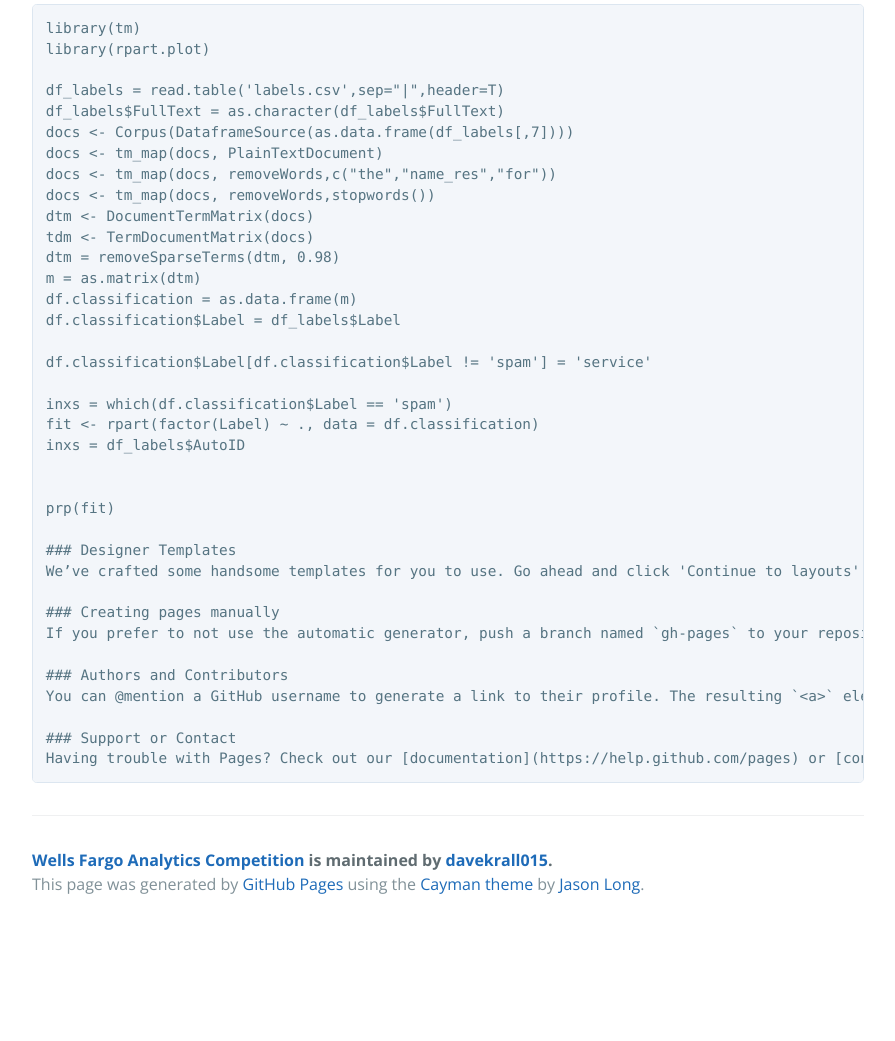
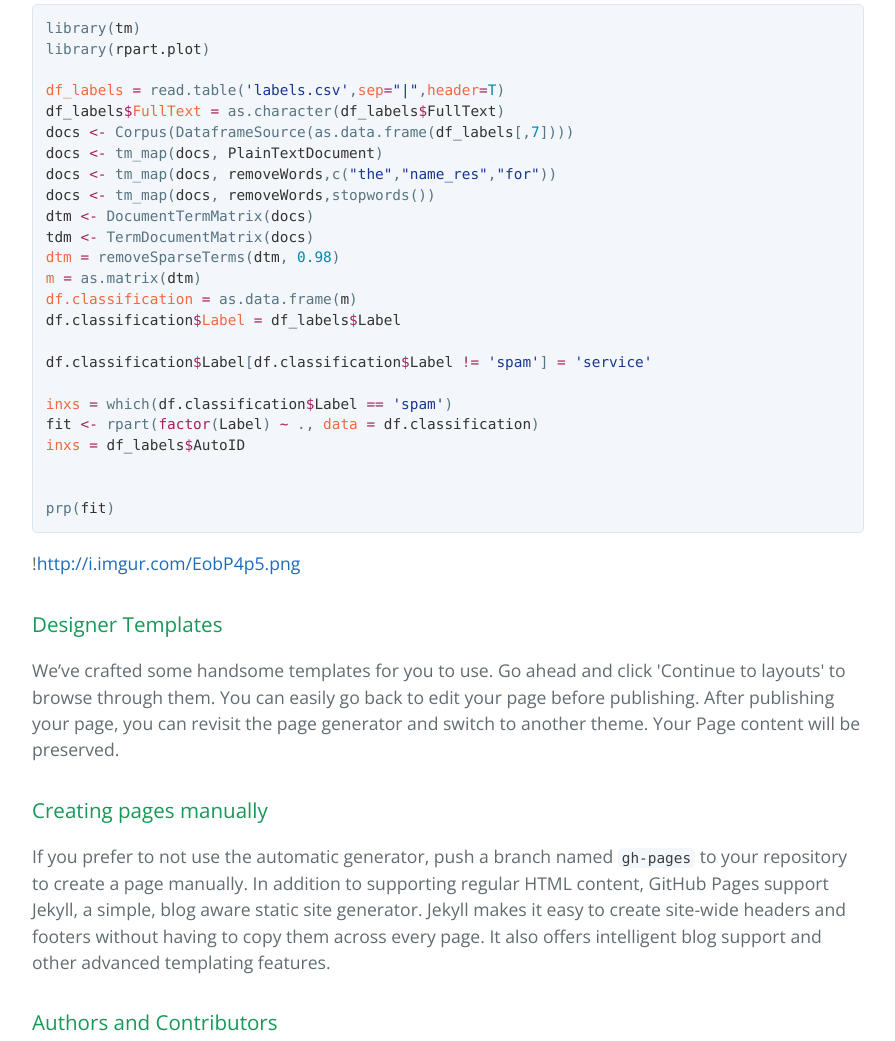
Before and after one commit to davekrall015/Wells-Fargo-Analytics-Competition, a plain HTML site: page index.html in a window 1280 px wide. Shown: the part 855-1896 px from the top of the page, without its empty margins (192-1087 px from the left). Before the commit the page ends 1783 px from the top, so only its background shows below. Drawn offline with nearby package versions, Linux system fonts and the light colour scheme.

Commit message:
Create gh-pages branch via GitHub

```diff
--- a/index.html
+++ b/index.html
@@ -25,43 +25,52 @@ This automatic page generator is the easiest way to create beautiful pages for a
 <h3>
 <a id="classifiers" class="anchor" href="#classifiers" aria-hidden="true"><span class="octicon octicon-link"></span></a>Classifiers</h3>
 
-<pre><code>library(tm)
-library(rpart.plot)
+<div class="highlight highlight-source-r"><pre>library(<span class="pl-smi">tm</span>)
+library(<span class="pl-smi">rpart.plot</span>)
 
-df_labels = read.table('labels.csv',sep="|",header=T)
-df_labels$FullText = as.character(df_labels$FullText)
-docs &lt;- Corpus(DataframeSource(as.data.frame(df_labels[,7])))
-docs &lt;- tm_map(docs, PlainTextDocument)
-docs &lt;- tm_map(docs, removeWords,c("the","name_res","for"))
-docs &lt;- tm_map(docs, removeWords,stopwords())
-dtm &lt;- DocumentTermMatrix(docs)
-tdm &lt;- TermDocumentMatrix(docs)
-dtm = removeSparseTerms(dtm, 0.98)
-m = as.matrix(dtm)
-df.classification = as.data.frame(m)
-df.classification$Label = df_labels$Label
+<span class="pl-v">df_labels</span> <span class="pl-k">=</span> read.table(<span class="pl-s"><span class="pl-pds">'</span>labels.csv<span class="pl-pds">'</span></span>,<span class="pl-v">sep</span><span class="pl-k">=</span><span class="pl-s"><span class="pl-pds">"</span>|<span class="pl-pds">"</span></span>,<span class="pl-v">header</span><span class="pl-k">=</span><span class="pl-c1">T</span>)
+<span class="pl-smi">df_labels</span><span class="pl-k">$</span><span class="pl-v">FullText</span> <span class="pl-k">=</span> as.character(<span class="pl-smi">df_labels</span><span class="pl-k">$</span><span class="pl-smi">FullText</span>)
+<span class="pl-smi">docs</span> <span class="pl-k">&lt;-</span> Corpus(DataframeSource(as.data.frame(<span class="pl-smi">df_labels</span>[,<span class="pl-c1">7</span>])))
+<span class="pl-smi">docs</span> <span class="pl-k">&lt;-</span> tm_map(<span class="pl-smi">docs</span>, <span class="pl-smi">PlainTextDocument</span>)
+<span class="pl-smi">docs</span> <span class="pl-k">&lt;-</span> tm_map(<span class="pl-smi">docs</span>, <span class="pl-smi">removeWords</span>,c(<span class="pl-s"><span class="pl-pds">"</span>the<span class="pl-pds">"</span></span>,<span class="pl-s"><span class="pl-pds">"</span>name_res<span class="pl-pds">"</span></span>,<span class="pl-s"><span class="pl-pds">"</span>for<span class="pl-pds">"</span></span>))
+<span class="pl-smi">docs</span> <span class="pl-k">&lt;-</span> tm_map(<span class="pl-smi">docs</span>, <span class="pl-smi">removeWords</span>,stopwords())
+<span class="pl-smi">dtm</span> <span class="pl-k">&lt;-</span> DocumentTermMatrix(<span class="pl-smi">docs</span>)
+<span class="pl-smi">tdm</span> <span class="pl-k">&lt;-</span> TermDocumentMatrix(<span class="pl-smi">docs</span>)
+<span class="pl-v">dtm</span> <span class="pl-k">=</span> removeSparseTerms(<span class="pl-smi">dtm</span>, <span class="pl-c1">0.98</span>)
+<span class="pl-v">m</span> <span class="pl-k">=</span> as.matrix(<span class="pl-smi">dtm</span>)
+<span class="pl-v">df.classification</span> <span class="pl-k">=</span> as.data.frame(<span class="pl-smi">m</span>)
+<span class="pl-smi">df.classification</span><span class="pl-k">$</span><span class="pl-v">Label</span> <span class="pl-k">=</span> <span class="pl-smi">df_labels</span><span class="pl-k">$</span><span class="pl-smi">Label</span>
 
-df.classification$Label[df.classification$Label != 'spam'] = 'service'
+<span class="pl-smi">df.classification</span><span class="pl-k">$</span><span class="pl-smi">Label</span>[<span class="pl-smi">df.classification</span><span class="pl-k">$</span><span class="pl-smi">Label</span> <span class="pl-k">!=</span> <span class="pl-s"><span class="pl-pds">'</span>spam<span class="pl-pds">'</span></span>] <span class="pl-k">=</span> <span class="pl-s"><span class="pl-pds">'</span>service<span class="pl-pds">'</span></span>
 
-inxs = which(df.classification$Label == 'spam')
-fit &lt;- rpart(factor(Label) ~ ., data = df.classification)
-inxs = df_labels$AutoID
+<span class="pl-v">inxs</span> <span class="pl-k">=</span> which(<span class="pl-smi">df.classification</span><span class="pl-k">$</span><span class="pl-smi">Label</span> <span class="pl-k">==</span> <span class="pl-s"><span class="pl-pds">'</span>spam<span class="pl-pds">'</span></span>)
+<span class="pl-smi">fit</span> <span class="pl-k">&lt;-</span> rpart(<span class="pl-k">factor</span>(<span class="pl-smi">Label</span>) <span class="pl-k">~</span> ., <span class="pl-v">data</span> <span class="pl-k">=</span> <span class="pl-smi">df.classification</span>)
+<span class="pl-v">inxs</span> <span class="pl-k">=</span> <span class="pl-smi">df_labels</span><span class="pl-k">$</span><span class="pl-smi">AutoID</span>
 
 
-prp(fit)
+prp(<span class="pl-smi">fit</span>)</pre></div>
 
-### Designer Templates
-We’ve crafted some handsome templates for you to use. Go ahead and click 'Continue to layouts' to browse through them. You can easily go back to edit your page before publishing. After publishing your page, you can revisit the page generator and switch to another theme. Your Page content will be preserved.
+<p>!<a href="http://i.imgur.com/EobP4p5.png">http://i.imgur.com/EobP4p5.png</a></p>
 
-### Creating pages manually
-If you prefer to not use the automatic generator, push a branch named `gh-pages` to your repository to create a page manually. In addition to supporting regular HTML content, GitHub Pages support Jekyll, a simple, blog aware static site generator. Jekyll makes it easy to create site-wide headers and footers without having to copy them across every page. It also offers intelligent blog support and other advanced templating features.
+<h3>
+<a id="designer-templates" class="anchor" href="#designer-templates" aria-hidden="true"><span class="octicon octicon-link"></span></a>Designer Templates</h3>
 
-### Authors and Contributors
-You can @mention a GitHub username to generate a link to their profile. The resulting `&lt;a&gt;` element will link to the contributor’s GitHub Profile. For example: In 2007, Chris Wanstrath (@defunkt), PJ Hyett (@pjhyett), and Tom Preston-Werner (@mojombo) founded GitHub.
+<p>We’ve crafted some handsome templates for you to use. Go ahead and click 'Continue to layouts' to browse through them. You can easily go back to edit your page before publishing. After publishing your page, you can revisit the page generator and switch to another theme. Your Page content will be preserved.</p>
 
-### Support or Contact
-Having trouble with Pages? Check out our [documentation](https://help.github.com/pages) or [contact support](https://github.com/contact) and we’ll help you sort it out.
-</code></pre>
+<h3>
+<a id="creating-pages-manually" class="anchor" href="#creating-pages-manually" aria-hidden="true"><span class="octicon octicon-link"></span></a>Creating pages manually</h3>
+
+<p>If you prefer to not use the automatic generator, push a branch named <code>gh-pages</code> to your repository to create a page manually. In addition to supporting regular HTML content, GitHub Pages support Jekyll, a simple, blog aware static site generator. Jekyll makes it easy to create site-wide headers and footers without having to copy them across every page. It also offers intelligent blog support and other advanced templating features.</p>
+
+<h3>
+<a id="authors-and-contributors" class="anchor" href="#authors-and-contributors" aria-hidden="true"><span class="octicon octicon-link"></span></a>Authors and Contributors</h3>
+
+<p>You can <a href="https://github.com/blog/821" class="user-mention">@mention</a> a GitHub username to generate a link to their profile. The resulting <code>&lt;a&gt;</code> element will link to the contributor’s GitHub Profile. For example: In 2007, Chris Wanstrath (<a href="https://github.com/defunkt" class="user-mention">@defunkt</a>), PJ Hyett (<a href="https://github.com/pjhyett" class="user-mention">@pjhyett</a>), and Tom Preston-Werner (<a href="https://github.com/mojombo" class="user-mention">@mojombo</a>) founded GitHub.</p>
+
+<h3>
+<a id="support-or-contact" class="anchor" href="#support-or-contact" aria-hidden="true"><span class="octicon octicon-link"></span></a>Support or Contact</h3>
+
+<p>Having trouble with Pages? Check out our <a href="https://help.github.com/pages">documentation</a> or <a href="https://github.com/contact">contact support</a> and we’ll help you sort it out.</p>
 
       <footer class="site-footer">
         <span class="site-footer-owner"><a href="https://github.com/davekrall015/Wells-Fargo-Analytics-Competition">Wells Fargo Analytics Competition</a> is maintained by <a href="https://github.com/davekrall015">davekrall015</a>.</span>
```
Also changed, not shown: params.json (+1 -1 lines).
